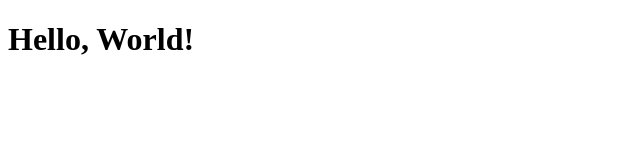
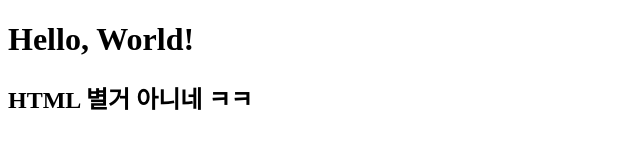
Before and after one commit to ImOnple/site, a plain HTML site: page index.html in a window 1280 px wide. Shown: the whole page, without its empty margins (0-640 px from the left). Drawn offline with Linux system fonts and the light colour scheme.

Commit message:
Update index.html

```diff
--- a/index.html
+++ b/index.html
@@ -2,3 +2,4 @@
 <html lang="ko">
 <title>test website</title>
 <h1>Hello, World!</h1>
+  <h2>HTML 별거 아니네 ㅋㅋ</h2>
```
